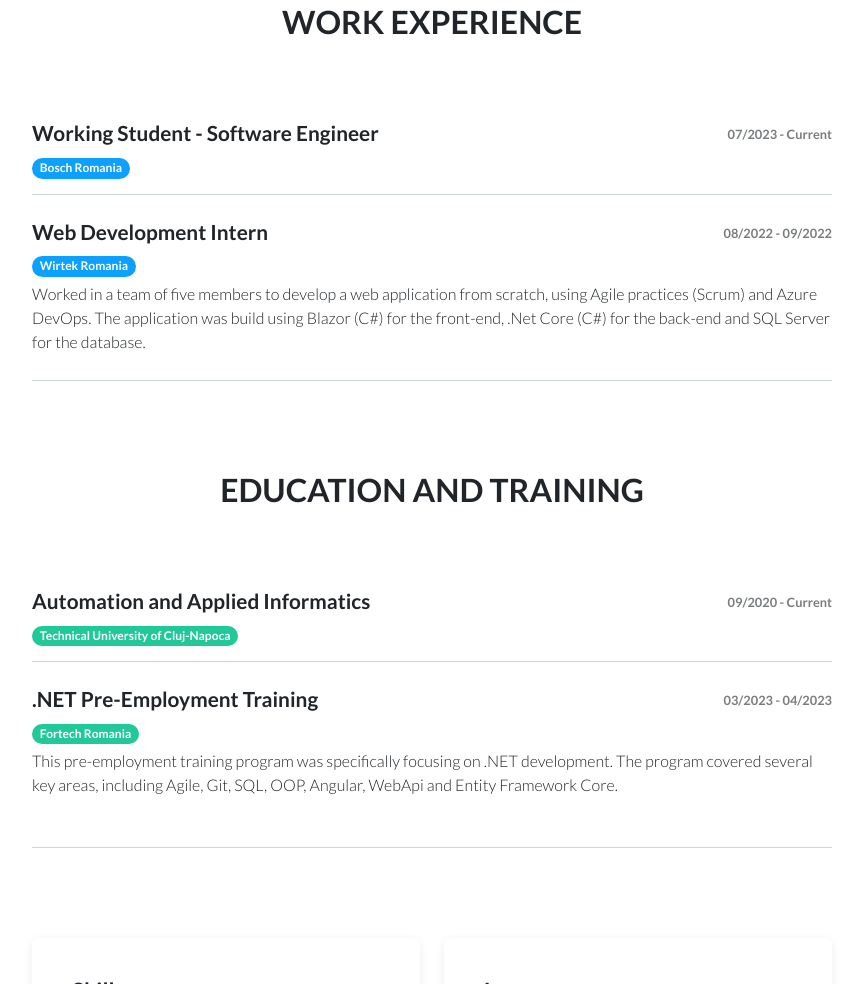
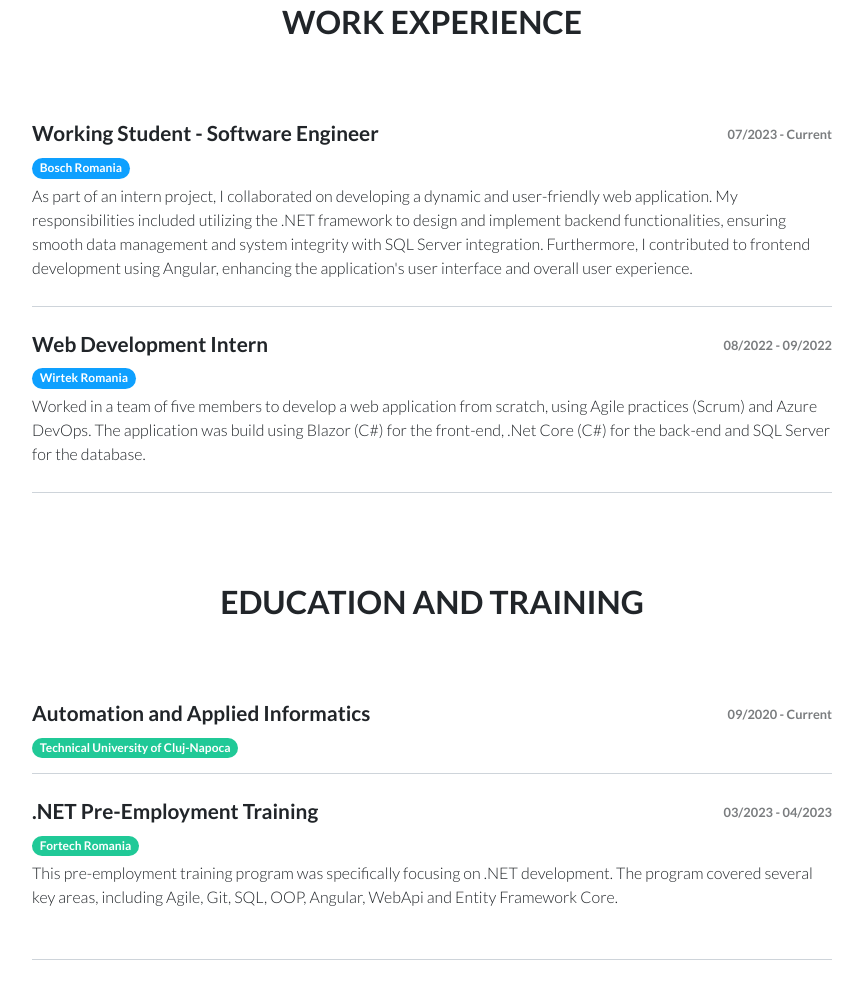
Before and after one commit to KTomy7/KTomy7.github.io, a plain HTML site: page about-me.html in a window 1280 px wide. Shown: the part 934-1918 px from the top of the page, without its empty margins (208-1071 px from the left). Drawn offline with Linux system fonts and the light colour scheme; files whose address does not match are found by name; a web font is replaced by a local one.

Commit message:
feat: Added description

```diff
--- a/about-me.html
+++ b/about-me.html
@@ -48,6 +48,7 @@
                             </div>
                             <div class="col-md-6"><span class="text-muted period">07/2023 - Current</span></div>
                         </div>
+                        <p>As part of an intern project, I collaborated on developing a dynamic and user-friendly web application. My responsibilities included utilizing the .NET framework to design and implement backend functionalities, ensuring smooth data management and system integrity with SQL Server integration. Furthermore, I contributed to frontend development using Angular, enhancing the application's user interface and overall user experience.</p>
                     </div>
                     <div class="item">
                         <div class="row">
```
